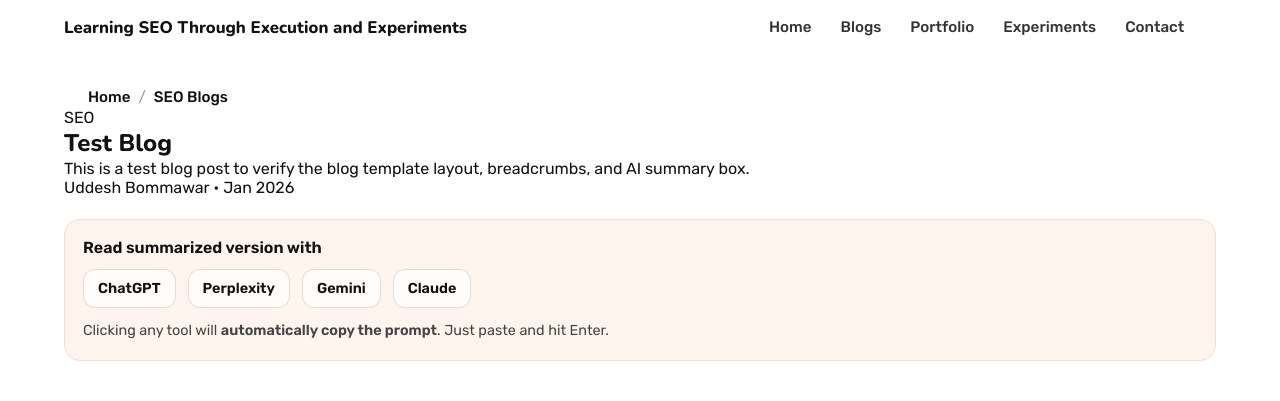
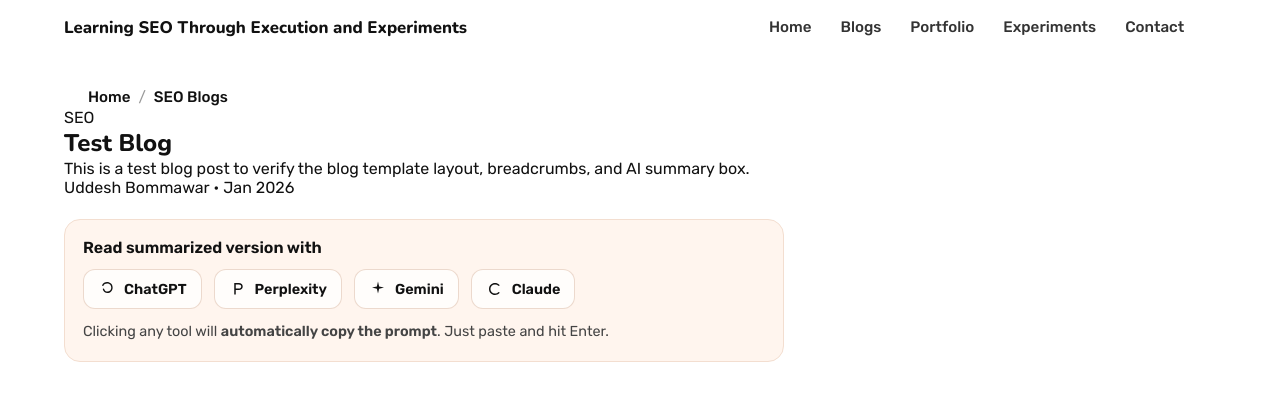
Before and after one commit to uddeshbommawar/uddeshbommawar.github.io, a Jekyll site: the page built from blogs/seo-blogs/test-blog.md, in a window 1280 px wide. Shown: the top 401 px of the page. Built offline with Jekyll 4.4.1, drawn with Linux system fonts in a browser that asks for light colours.

Commit message:
Update main.css

```diff
--- a/assets/css/main.css
+++ b/assets/css/main.css
@@ -748,6 +748,7 @@ h1, h2, h3, h4, h5, h6 {
 
   background: #fff5ee;
   border: 1px solid #f3ded0;
+  max-width: 720px;
 }
 
 .ai-summary-label {
@@ -788,6 +789,23 @@ h1, h2, h3, h4, h5, h6 {
               backdrop-filter 0.15s ease;
 }
 
+.ai-icon {
+  width: 18px;
+  height: 18px;
+  display: inline-flex;
+  align-items: center;
+  justify-content: center;
+  margin-right: 8px;
+}
+
+.ai-icon svg {
+  width: 18px;
+  height: 18px;
+  fill: currentColor;
+  display: block;
+}
+
+
 .ai-btn:hover {
   transform: translateY(-2px);
 
```
